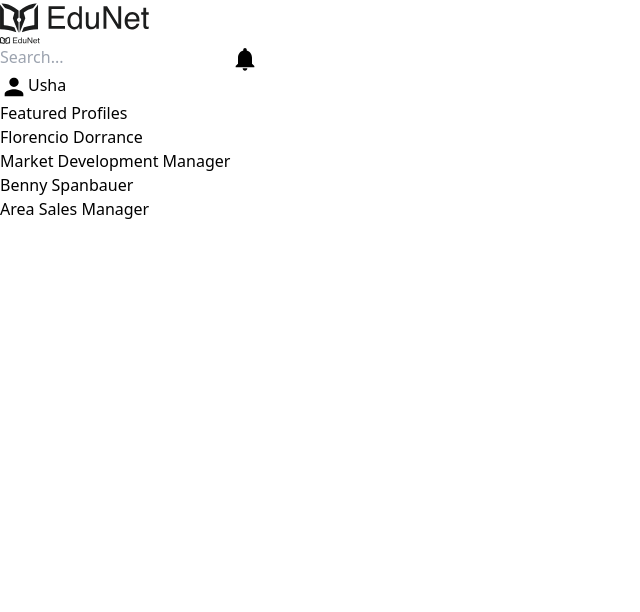
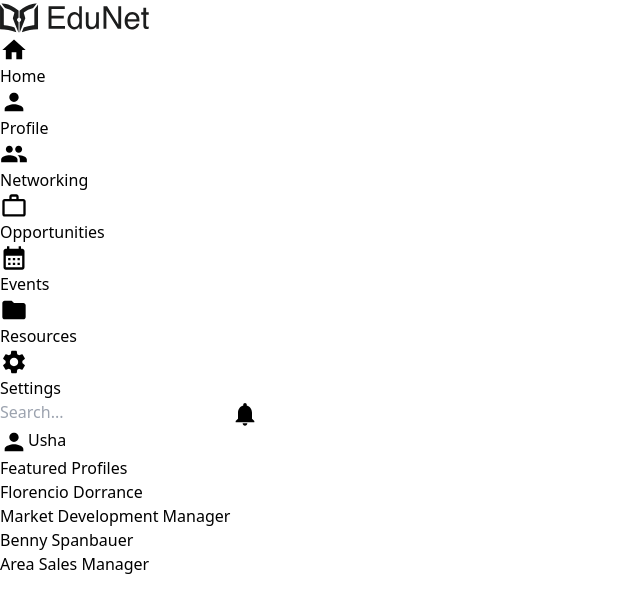
Before and after one commit to shineychinthamalla/EduNet, a Next.js app: page / in a window 1280 px wide. Shown: the top 612 px of the page, without its empty margins (0-640 px from the left). Built offline with nearby package versions, Linux system fonts and the light colour scheme.

Commit message:
Sidebar done

```diff
--- a/src/components/Sidebar/Sidebar.jsx
+++ b/src/components/Sidebar/Sidebar.jsx
@@ -1,54 +1,79 @@
 // app/components/Sidebar.js
+"use client";
 import Image from "next/image";
+import HomeIcon from "@mui/icons-material/Home";
+import PersonIcon from "@mui/icons-material/Person";
+import GroupIcon from "@mui/icons-material/Group";
+import WorkOutlineIcon from "@mui/icons-material/WorkOutline";
+import CalendarMonthIcon from "@mui/icons-material/CalendarMonth";
+import FolderIcon from "@mui/icons-material/Folder";
+import SettingsIcon from "@mui/icons-material/Settings";
+import { usePathname } from "next/navigation";
 import Link from "next/link";
 
-const links = [
+const paths = [
   {
     title: "Home",
-    link: "/home",
+    path: "/",
+    icon: HomeIcon,
   },
   {
-    title: "Home",
-    link: "/home",
+    title: "Profile",
+    path: "/profile",
+    icon: PersonIcon,
   },
   {
-    title: "Home",
-    link: "/home",
+    title: "Networking",
+    path: "/networking",
+    icon: GroupIcon,
   },
   {
-    title: "Home",
-    link: "/home",
+    title: "Opportunities",
+    path: "/opportunities",
+    icon: WorkOutlineIcon,
   },
   {
-    title: "Home",
-    link: "/home",
+    title: "Events",
+    path: "/events",
+    icon: CalendarMonthIcon,
   },
   {
-    title: "Home",
-    link: "/home",
+    title: "Resources ",
+    path: "/resources",
+    icon: FolderIcon,
   },
   {
-    title: "Home",
-    link: "/home",
+    title: "Settings",
+    path: "/settings",
+    icon: SettingsIcon,
   },
 ];
 
 export default function Sidebar() {
+  const pathname = usePathname();
+
   return (
-    <nav className="w-64 h-full bg-gray-100 p-8 border-r border-gray-300">
-      <div className="flex flex-col items-center h-full justify-between border-2">
-        {/* First container */}
-        <div className="w-full h-32 flex justify-center items-center border-2">
+    <nav className="w-64 h-full bg-gray-100 p-8 border-r ">
+      <div className="flex flex-col items-center h-4/5 justify-between ">
+        <div className="w-full h-32 flex justify-center items-center ">
           <Image src="/logo1.svg" height={200} width={150} alt="Logo 1" />
         </div>
-        <div className="w-full h-10 flex justify-center items-center border-2">
-          <Image src="/logo1.svg" height={40} width={40} alt="Logo 2" />
-        </div>
 
-        {links.map((ind) => {
-          <div className="w-full h-10 flex justify-center items-center border-2">
-            <p>{ind.title}</p>
-          </div>;
+        {paths.map((ind) => {
+          const IconComponent = ind.icon;
+          const isActive = pathname === ind.path; // Compare pathname directly
+
+          return (
+            <div
+              key={ind.title}
+              className={`w-full h-10 flex justify-start items-center  p-2 ${
+                isActive ? "bg-gray-300 text-black rounded-lg" : "text-black"
+              }`}
+            >
+              <IconComponent sx={{ fontSize: 28 }} />
+              <p className="ml-2">{ind.title}</p>
+            </div>
+          );
         })}
       </div>
     </nav>
```
